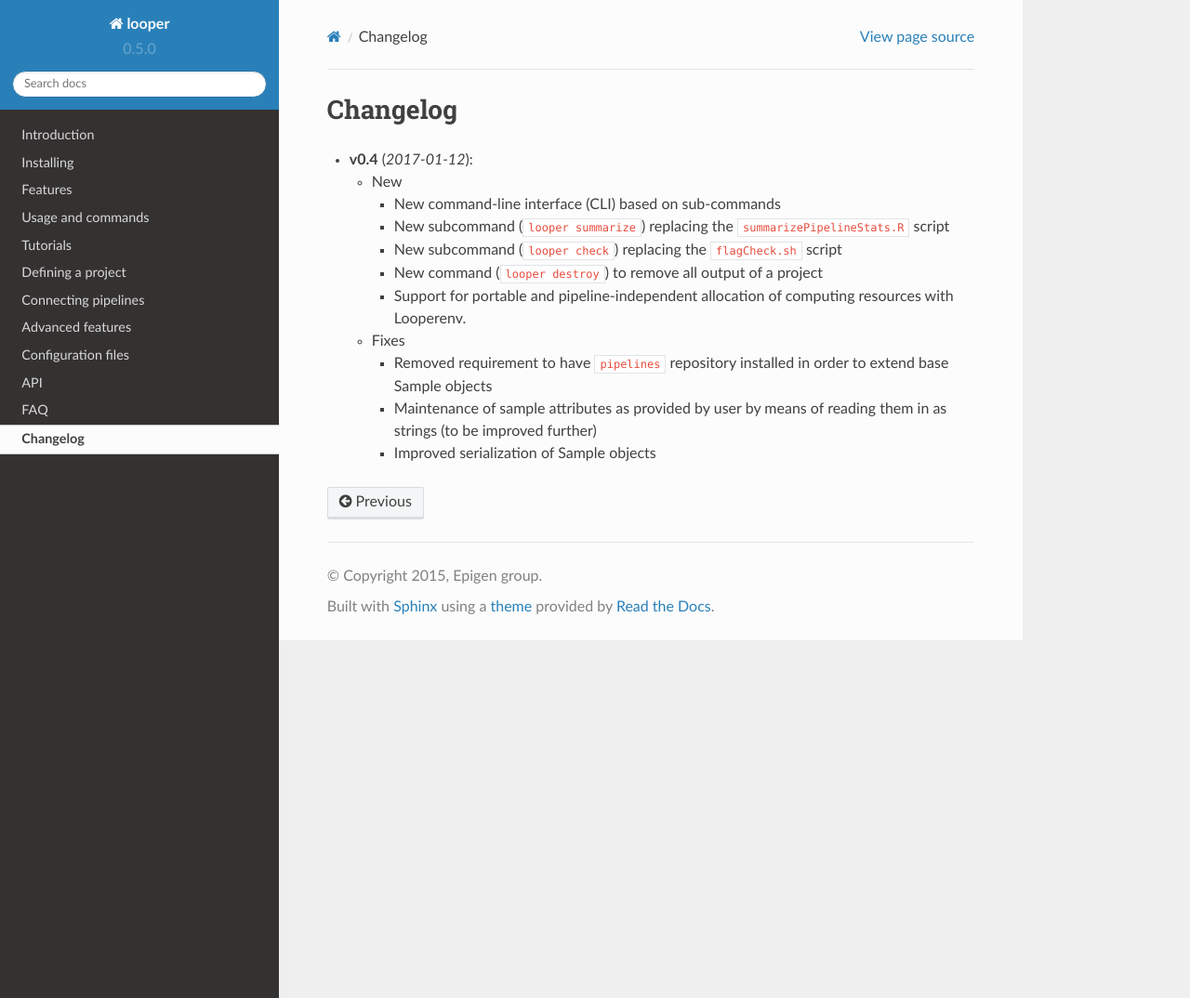
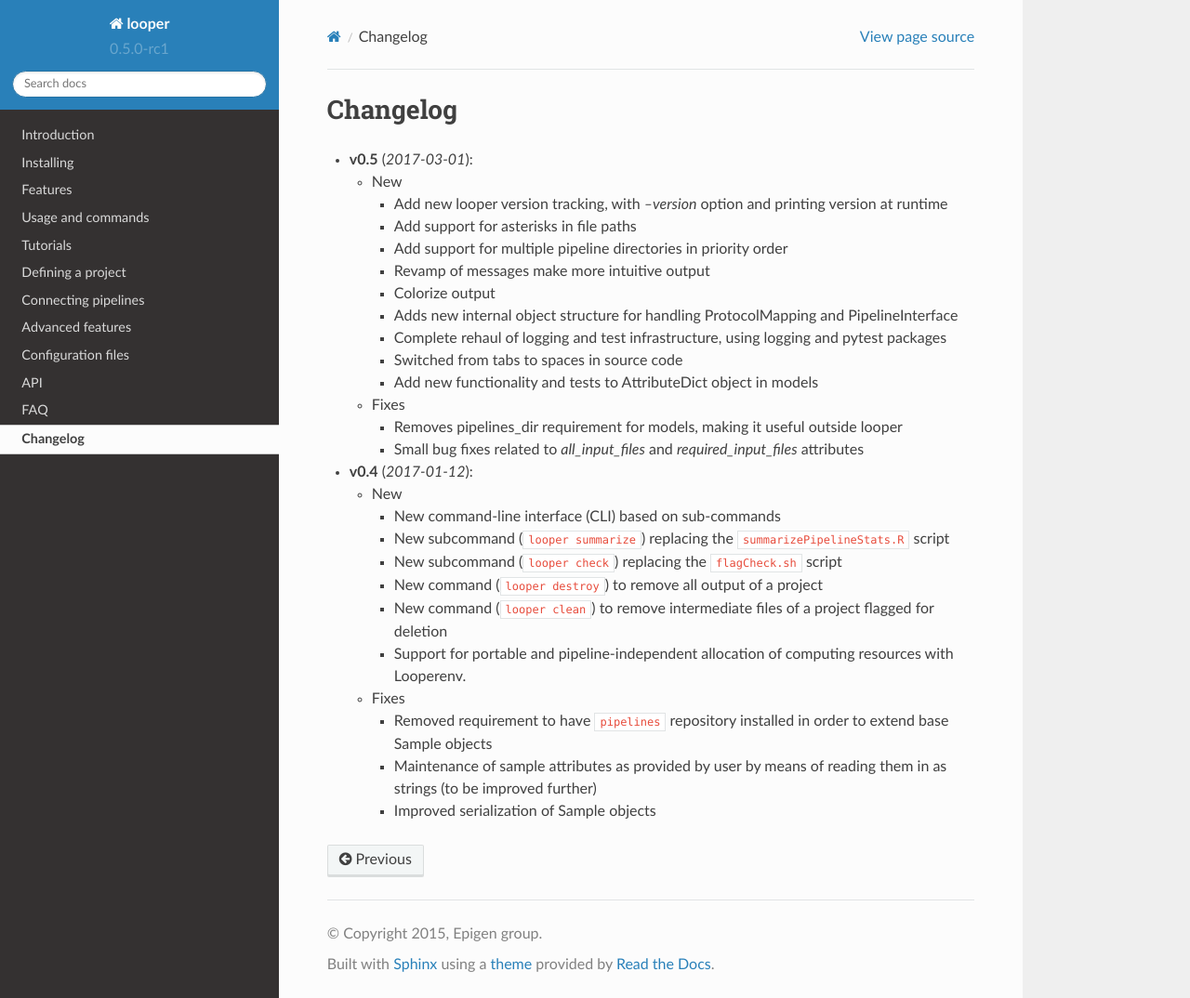
Before and after one commit to pepkit/peppy, a Sphinx documentation site: the page built from doc/source/changelog.rst, in a window 1280 px wide and 1074 px high. Shown: the whole window at 93% size. Built offline with Sphinx 7.4.7 and the Read the Docs theme 2.0.0, drawn with Linux system fonts in a browser that asks for light colours.

Commit message:
Update version and changelog

```diff
--- a/doc/source/changelog.rst
+++ b/doc/source/changelog.rst
@@ -1,5 +1,34 @@
 Changelog
 ******************************
+
+- **v0.5** (*2017-03-01*):
+
+  - New
+
+    - Add new looper version tracking, with `--version` option and printing version at runtime
+
+    - Add support for asterisks in file paths
+
+    - Add support for multiple pipeline directories in priority order
+
+    - Revamp of messages make more intuitive output
+
+    - Colorize output
+
+    - Adds new internal object structure for handling ProtocolMapping and PipelineInterface
+
+    - Complete rehaul of logging and test infrastructure, using logging and pytest packages
+
+    - Switched from tabs to spaces in source code
+
+    - Add new functionality and tests to AttributeDict object in models
+
+  - Fixes
+
+    - Removes pipelines_dir requirement for models, making it useful outside looper
+
+    - Small bug fixes related to `all_input_files` and `required_input_files` attributes
+
 
 - **v0.4** (*2017-01-12*):
 
@@ -13,6 +42,8 @@ Changelog
 
     - New command (``looper destroy``) to remove all output of a project
 
+    - New command (``looper clean``) to remove intermediate files of a project flagged for deletion
+
     - Support for portable and pipeline-independent allocation of computing resources with Looperenv.
 
   - Fixes
--- a/looper/_version.py
+++ b/looper/_version.py
@@ -1 +1 @@
-__version__ = "0.5.0"
+__version__ = "0.5.0-rc1"
```
